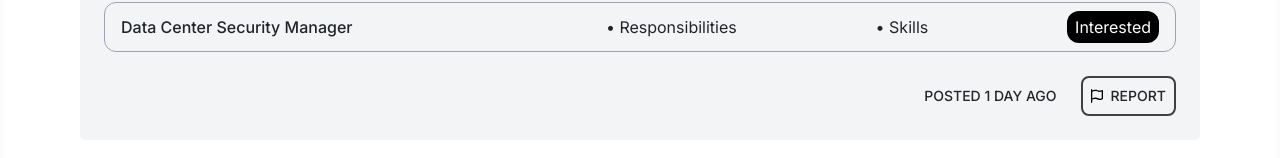
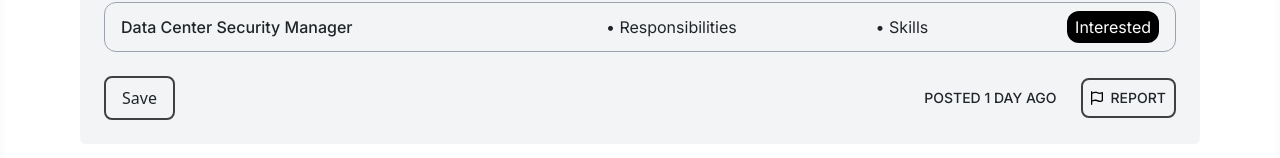
Before and after one commit to MaNaNBaTrA/Sage, a React (Vite) app in the folder Sage/: page /home in a window 1280 px wide. Shown: the part 1658-1816 px from the top of the page. Built offline with nearby package versions, Linux system fonts and the light colour scheme; no server answers; sample sign-in values are in the browser's storage; a web font is replaced by a local one.

Commit message:
Updated Role Element/Added Buttons

```diff
--- a/Sage/src/components/Role.jsx
+++ b/Sage/src/components/Role.jsx
@@ -30,7 +30,7 @@ const Role = () => {
                             </div>
                         </div>
                     </div>
-                    {/* <div>TO write tags </div> */}
+                    {/* <div>To write tags </div> */}
                     <div className='border-[1px] border-gray-400 flex py-2 px-3 rounded-xl font-inter justify-between items-center'>
                         <div className='font-medium w-1/3'> Senior Software Engineer</div>
                         <div className='cursor-pointer'>• Responsibilities</div>
@@ -61,11 +61,14 @@ const Role = () => {
                         <div className='cursor-pointer'>• Skills</div>
                         <div className='cursor-pointer bg-black rounded-xl text-white py-1 px-2'>Interested</div>
                     </div>
-                    <div className='self-end flex font-inter text-sm font-medium gap-4 items-center'>
-                        <div className=''> POSTED 1 DAY AGO</div>
-                        <div className='flex items-center gap-2 border-2 rounded-lg border-neutral-700 p-2 justify-center'>
-                            <img src={Report} alt="Report" className='w-3' />
-                            <div>REPORT</div>
+                    <div className='w-full flex justify-between items-center'>
+                        <div className='flex items-center gap-2 border-2 rounded-lg border-neutral-700 py-2 px-3 justify-center'>Save</div>
+                        <div className=' flex font-inter text-sm font-medium gap-4 items-center'>
+                            <div className=''> POSTED 1 DAY AGO</div>
+                            <div className='flex items-center gap-2 border-2 rounded-lg border-neutral-700 p-2 justify-center'>
+                                <img src={Report} alt="Report" className='w-3' />
+                                <div>REPORT</div>
+                            </div>
                         </div>
                     </div>
                 </div>
```
